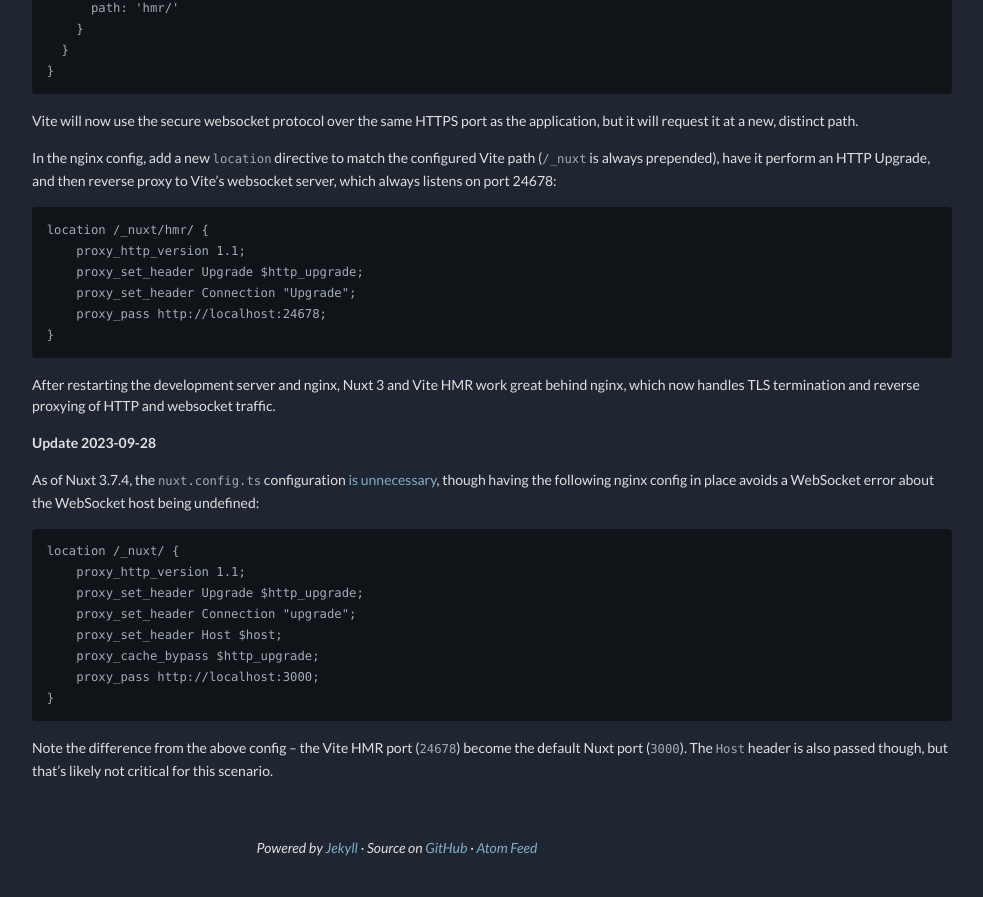
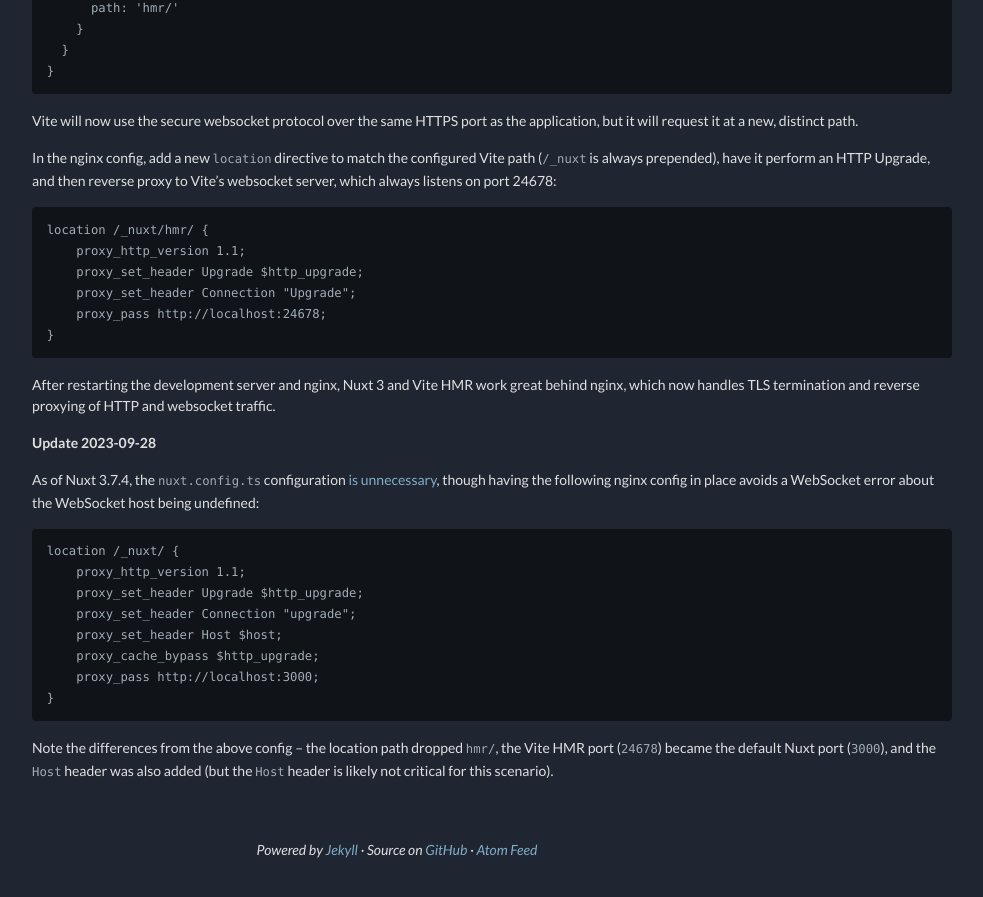
Before and after one commit to command-tab/dotcom, a Jekyll site: the page built from _posts/2022/2022-04-24-running-nuxt-3-behind-an-nginx-reverse-proxy.md, in a window 1280 px wide and 900 px high, scrolled down 638 px. Shown: the top 897 px of the window, without its empty margins (243-1226 px from the left). Built offline with Jekyll 4.4.1, drawn with Linux system fonts in a browser that asks for light colours.

Commit message:
Update Nuxt note wording

```diff
--- a/_posts/2022/2022-04-24-running-nuxt-3-behind-an-nginx-reverse-proxy.md
+++ b/_posts/2022/2022-04-24-running-nuxt-3-behind-an-nginx-reverse-proxy.md
@@ -54,4 +54,4 @@
         proxy_pass http://localhost:3000;
     }
 
-Note the difference from the above config -- the Vite HMR port (`24678`) become the default Nuxt port (`3000`). The `Host` header is also passed though, but that's likely not critical for this scenario.
+Note the differences from the above config -- the location path dropped `hmr/`, the Vite HMR port (`24678`) became the default Nuxt port (`3000`), and the `Host` header was also added (but the `Host` header is likely not critical for this scenario).
```
